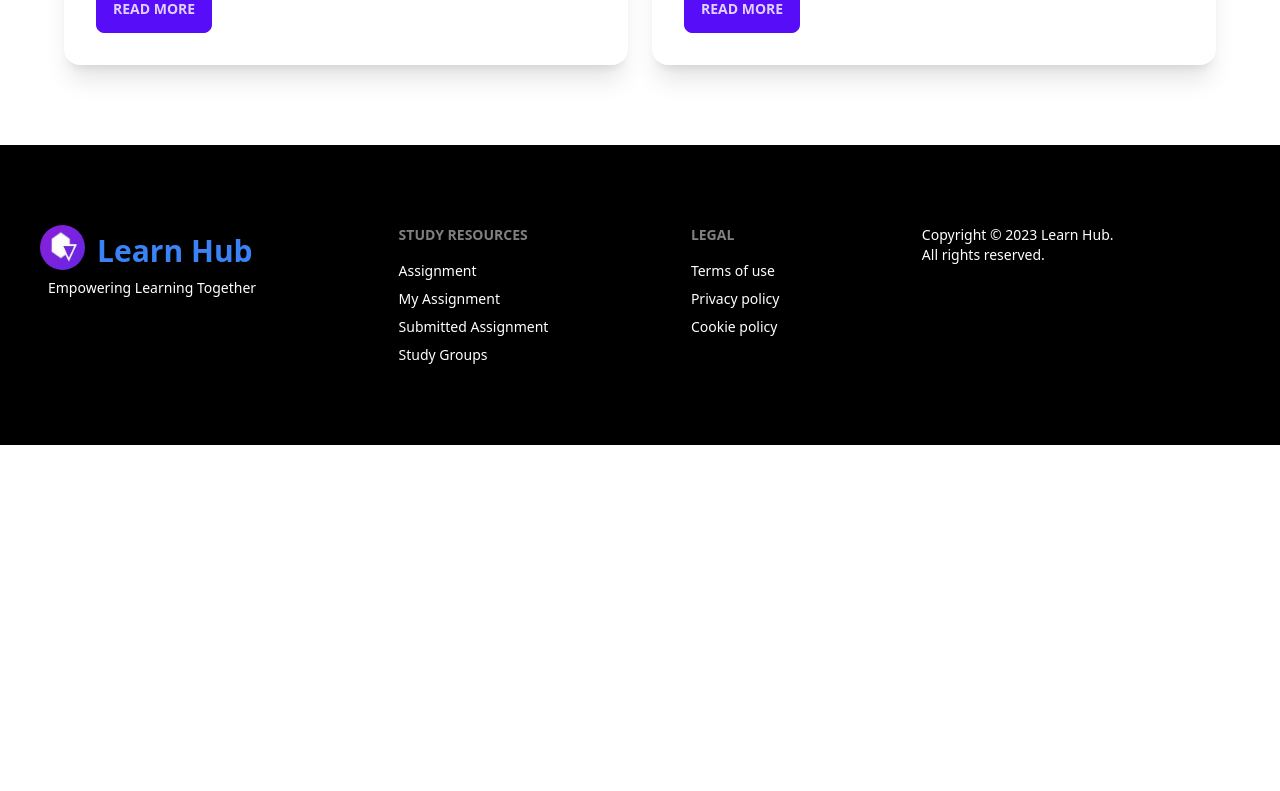
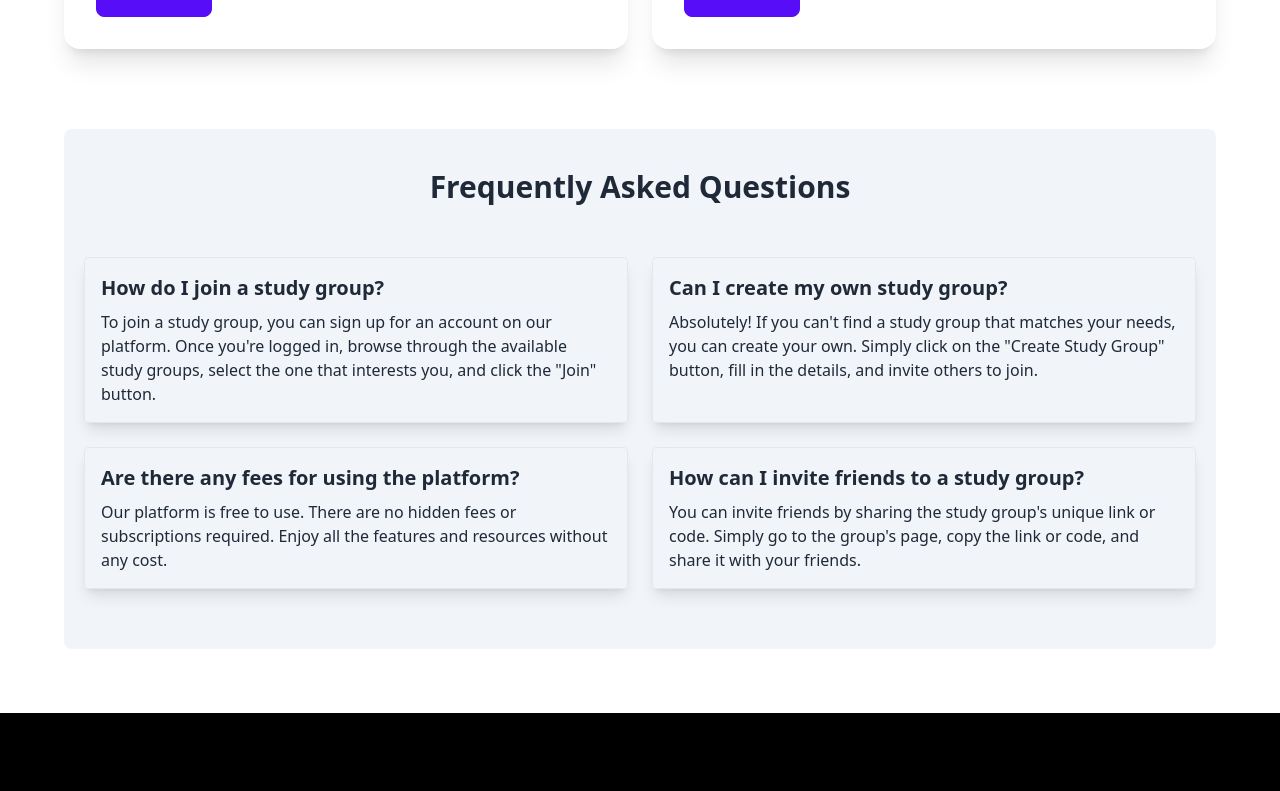
Before and after one commit to Nazmul5691/online-group-study-client-side, a React (Vite) app: page / in a window 1280 px wide. Shown: the part 1881-2672 px from the top of the page. Before the commit the page ends 2326 px from the top, so only its background shows below. Built offline with nearby package versions, Linux system fonts and the light colour scheme; no server answers.

Commit message:
added faq section

```diff
--- /dev/null
+++ b/src/pages/Home/Faq.jsx
@@ -0,0 +1,54 @@
+/* eslint-disable react/no-unescaped-entities */
+
+
+const Faq = () => {
+
+    return (
+        <div>
+            <section className="bg-slate-100 rounded-lg py-10">
+  <div className="container mx-auto">
+    <h2 className="text-3xl font-semibold text-center mb-8">Frequently Asked Questions</h2>
+
+    <div className="grid grid-cols-1 lg:grid-cols-2 gap-6 p-5">
+      {/* FAQ 1 */}
+      <div className="border p-4 rounded shadow-lg">
+        <h3 className="text-xl font-semibold mb-2">How do I join a study group?</h3>
+        <p>
+          To join a study group, you can sign up for an account on our platform. Once you're logged in, browse through the available study groups, select the one that interests you, and click the "Join" button.
+        </p>
+      </div>
+
+      {/* FAQ 2 */}
+      <div className="border p-4 rounded shadow-lg">
+        <h3 className="text-xl font-semibold mb-2">Can I create my own study group?</h3>
+        <p>
+          Absolutely! If you can't find a study group that matches your needs, you can create your own. Simply click on the "Create Study Group" button, fill in the details, and invite others to join.
+        </p>
+      </div>
+
+      {/* FAQ 3 */}
+      <div className="border p-4 rounded shadow-lg">
+        <h3 className="text-xl font-semibold mb-2">Are there any fees for using the platform?</h3>
+        <p>
+          Our platform is free to use. There are no hidden fees or subscriptions required. Enjoy all the features and resources without any cost.
+        </p>
+      </div>
+
+      {/* FAQ 4 */}
+      <div className="border p-4 rounded shadow-lg">
+        <h3 className="text-xl font-semibold mb-2">How can I invite friends to a study group?</h3>
+        <p>
+          You can invite friends by sharing the study group's unique link or code. Simply go to the group's page, copy the link or code, and share it with your friends.
+        </p>
+      </div>
+
+      {/* Add more FAQs as needed */}
+    </div>
+  </div>
+</section>
+
+        </div>
+    );
+};
+
+export default Faq;
--- a/src/pages/Home/Home.jsx
+++ b/src/pages/Home/Home.jsx
@@ -1,4 +1,5 @@
 import Banner from "./Banner";
+import Faq from "./Faq";
 import Features from "./Features";
 
 
@@ -10,8 +11,11 @@ const Home = () => {
             <div>
                 <Banner></Banner>
             </div>
-            <div className="my-20 max-w-6xl mx-auto">
+            <div className="my-16 max-w-6xl mx-auto">
                 <Features></Features>
+            </div>
+            <div className="my-16 max-w-6xl mx-auto">
+                <Faq></Faq>
             </div>
         </div>
     );
```
